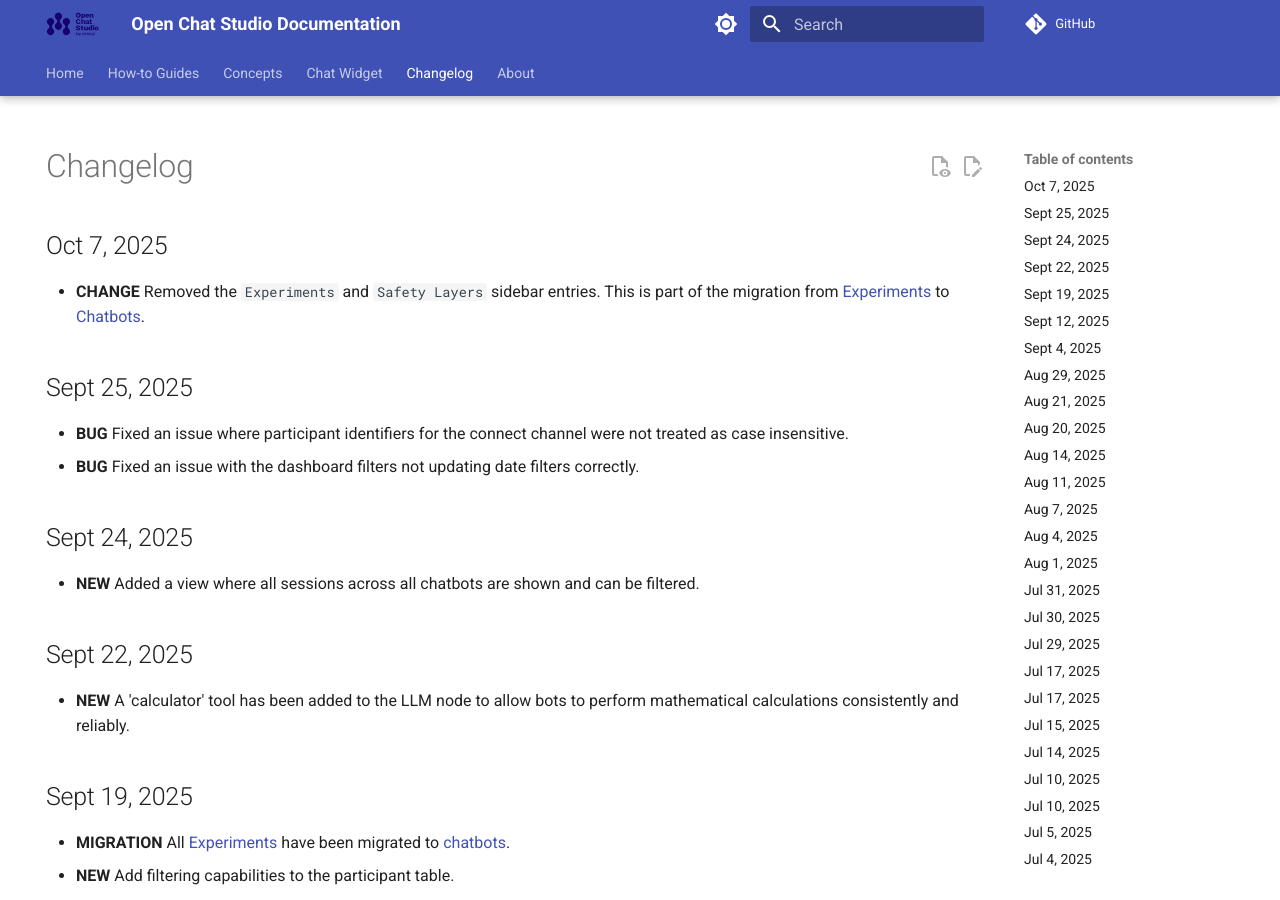
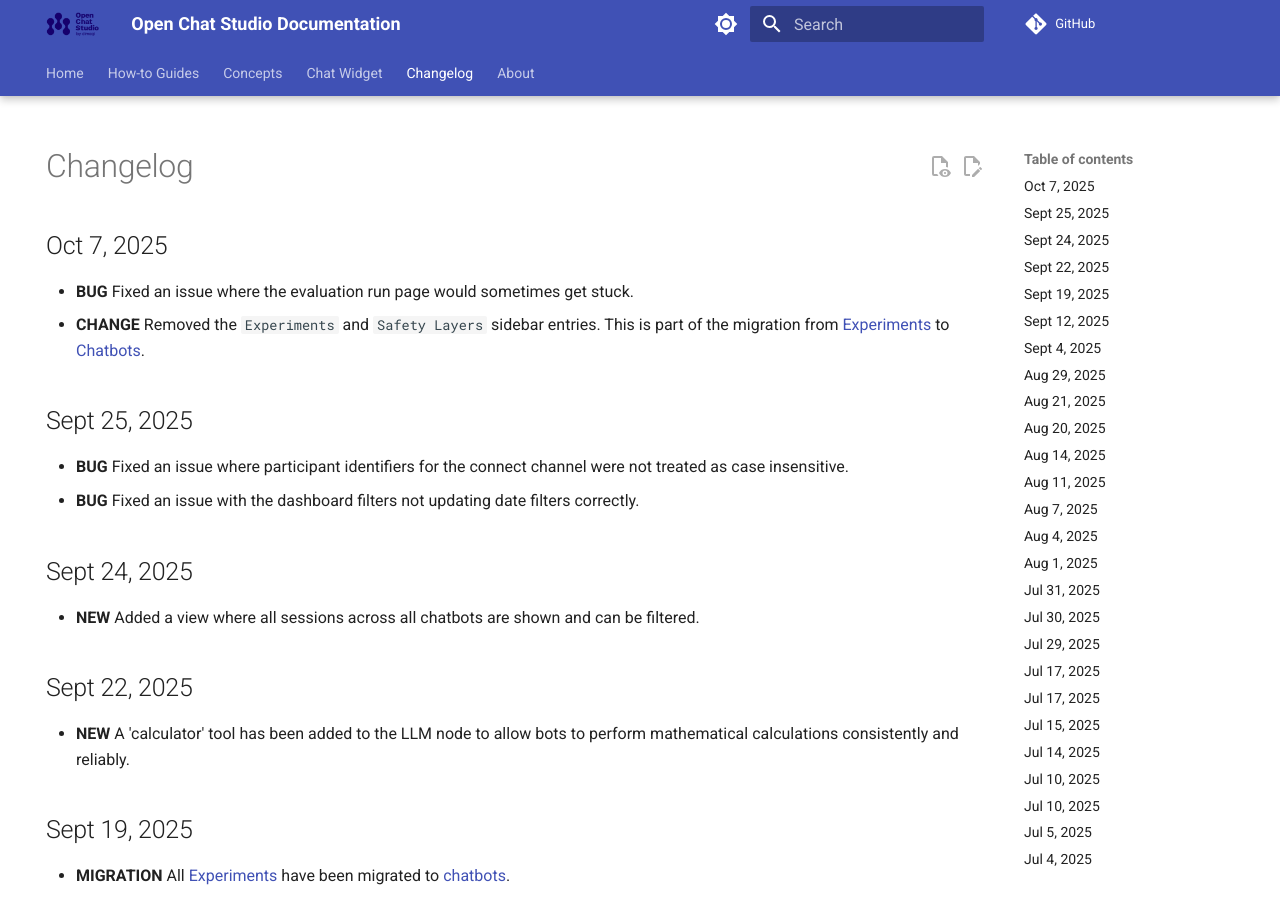
Before and after one commit to dimagi/open-chat-studio-docs, an MkDocs documentation site: the page built from docs/changelog.md, in a window 1280 px wide and 900 px high. Built offline with MkDocs 1.6.1 and Material for MkDocs 9.7.7, drawn with Linux system fonts in a browser that asks for light colours; emoji names are drawn with the system emoji font; a script that is not in the unit is left out; comment, search, counter and statistics services are not loaded.

Commit message:
Update changelog

```diff
--- a/docs/changelog.md
+++ b/docs/changelog.md
@@ -6,6 +6,7 @@ hide:
 # Changelog
 
 ## Oct 7, 2025
+* **BUG** Fixed an issue where the evaluation run page would sometimes get stuck.
 * **CHANGE** Removed the `Experiments` and `Safety Layers` sidebar entries. This is part of the migration from [Experiments](concepts/experiment/index.md) to [Chatbots](concepts/chatbots/index.md).
 
 ## Sept 25, 2025
```
